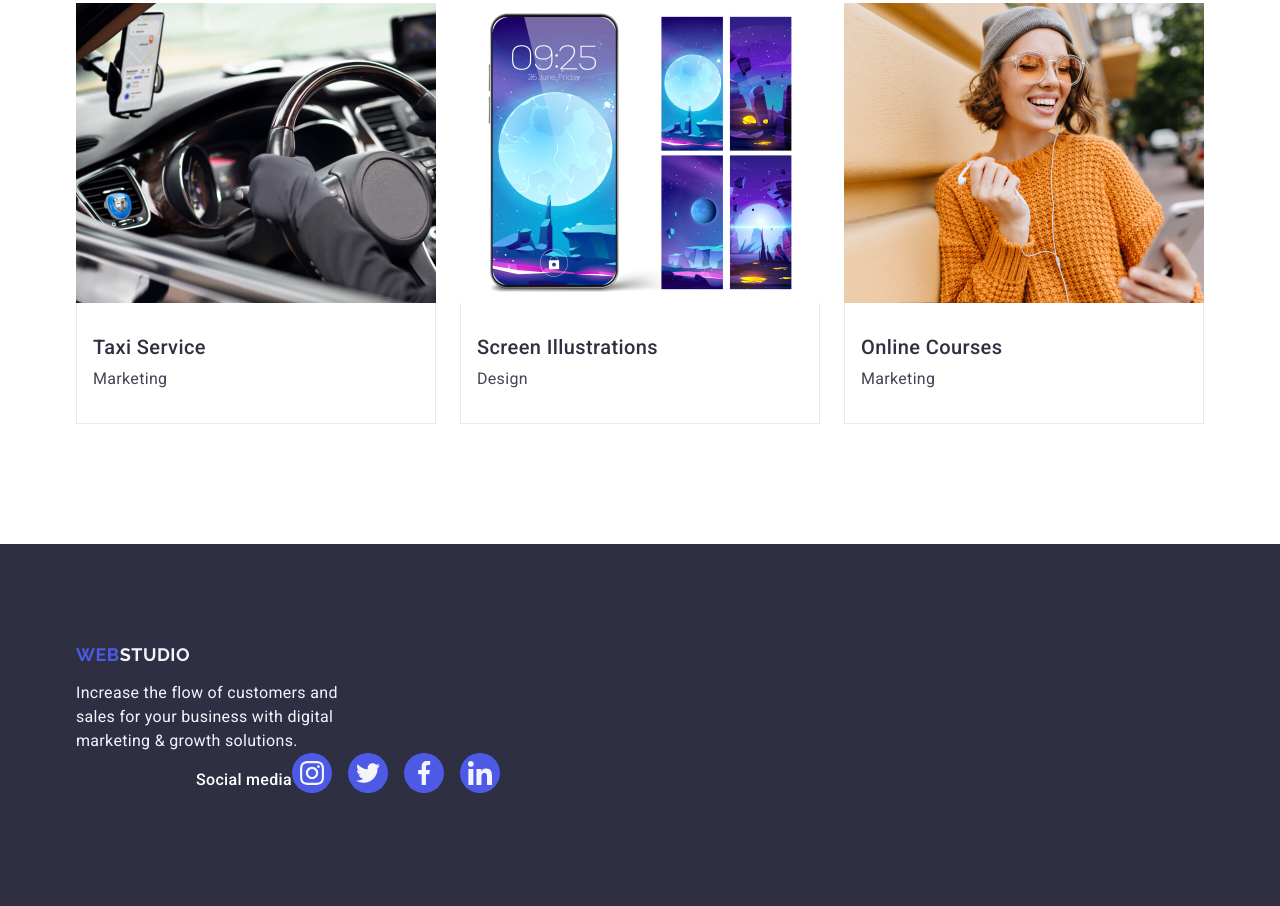
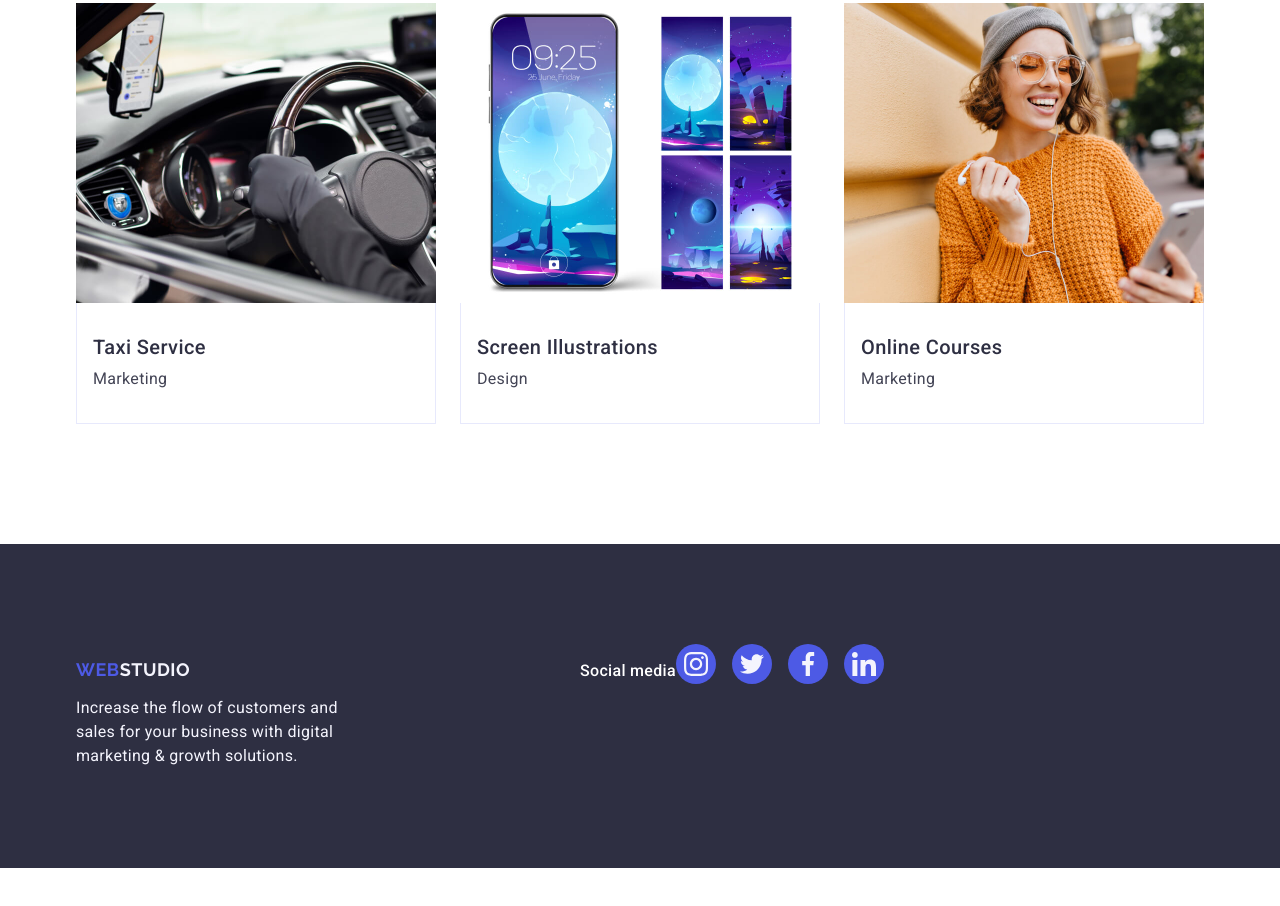
Before and after one commit to Varvara-Skolotova/goit-markup-hw-04, a plain HTML site: page index.html in a window 1280 px wide. Shown: the part 2639-3545 px from the top of the page. After the commit the page ends 3507 px from the top, so only its background shows below. Drawn offline with nearby package versions, Linux system fonts and the light colour scheme.

Commit message:
index file

```diff
--- a/css/styles.css
+++ b/css/styles.css
@@ -431,6 +431,11 @@ button {
   max-width: 264px;
 }
 
+.container-footer {
+  display: flex;
+  align-items: baseline;
+}
+
 .logo-footer {
   display: inline-block;
   margin-bottom: 16px;
--- a/index.html
+++ b/index.html
@@ -360,7 +360,7 @@
     </main>
     <!--FOOTER-->
     <footer class="footer">
-        <div class="container">
+        <div class="container container-footer">
             <div class="logo-footer-first">
                 <a class="logo logo-footer" href="./index.html">Web<span class="logo-text-footer">Studio</span></a>
                 <p class="footer-text">
```
